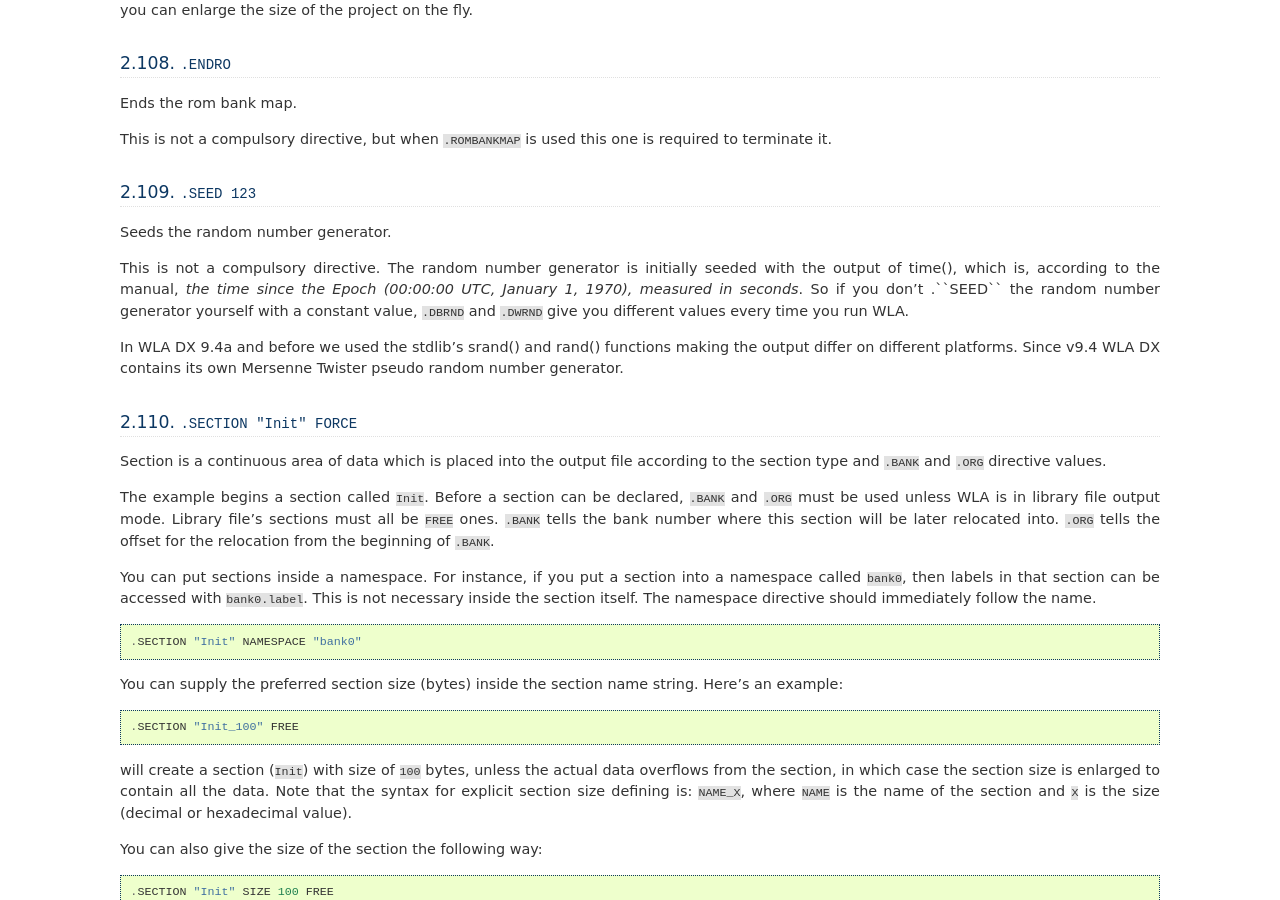
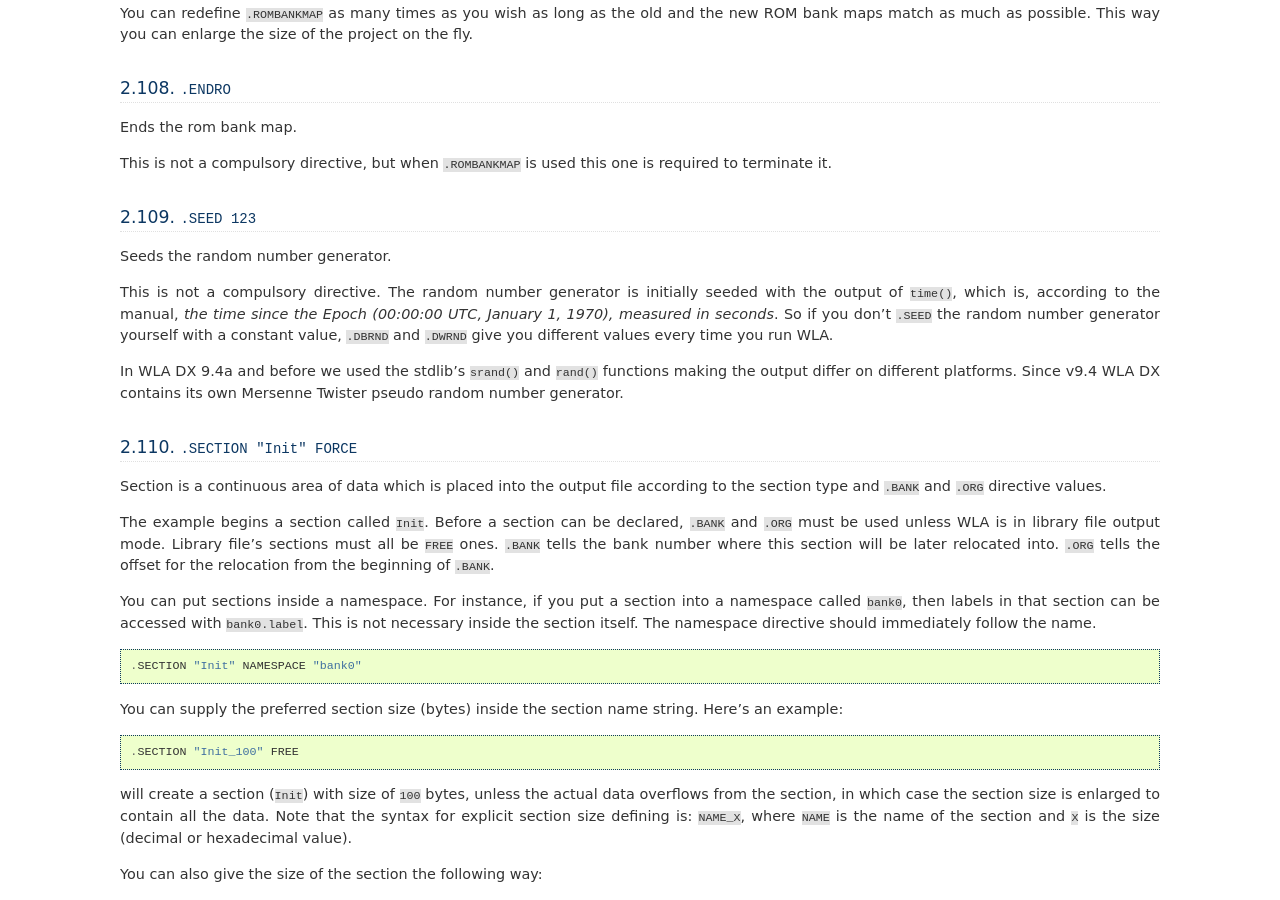
Before and after one commit to vhelin/wla-dx, a Sphinx documentation site: the page built from doc/asmdiv.rst, in a window 1280 px wide and 900 px high, scrolled down 32175 px. Built offline with Sphinx 7.4.7, drawn with Linux system fonts in a browser that asks for light colours; some of the changed text lies outside the part shown.

Commit message:
doc: Fix some formatting

```diff
--- a/doc/asmdiv.rst
+++ b/doc/asmdiv.rst
@@ -267,10 +267,10 @@ This is not a compulsory directive.
 ``.INDEX 8``
 ------------
 
-Forces WLA to override the index (X/Y) register size given with ``SEP``/``REP``.
-``.INDEX`` doesn't produce any code, it only affects the way WLA interprets the
-immediate values (8 for 8 bit operands, 16 for 16 bit operands) for opcodes
-dealing with the index registers.
+Forces WLA to override the index (``X``/``Y``) register size given with
+``SEP``/``REP``. ``.INDEX`` doesn't produce any code, it only affects the way
+WLA interprets the immediate values (``8`` for 8 bit operands, ``16`` for 16
+bit operands) for opcodes dealing with the index registers.
 
 So after giving ``.INDEX 8`` ::
 
@@ -315,7 +315,7 @@ Defines bytes, just like ``.DSB`` does, only this time they are filled with
 the random numbers. If you want to seed the random number generator,
 use ``.SEED``.
 
-The first parameter (20 in the example) defines the number of random
+The first parameter (``20`` in the example) defines the number of random
 numbers we want to generate. The next two tell the range of the random
 numbers, i.e. min and max.
 
@@ -412,7 +412,7 @@ This is not a compulsory directive.
 ---------------
 
 Indicates the size of the ROM in rombanks. This value is converted to a
-standard Gameboy ROM size indicator value found at $148 in a Gameboy ROM,
+standard Gameboy ROM size indicator value found at ``$148`` in a Gameboy ROM,
 and there this one is put into.
 
 This is a compulsory directive unless ``.ROMBANKMAP`` is defined.
@@ -426,7 +426,7 @@ way you can enlarge the size of the project on the fly.
 --------------
 
 Indicates the size of the RAM. This is a standard Gameboy RAM size indicator
-value found at $149 in a Gameboy ROM, and there this one is put to also.
+value found at ``$149`` in a Gameboy ROM, and there this one is put to also.
 
 This is not a compulsory directive.
 
@@ -1007,18 +1007,20 @@ SMC header is a chunk of 512 bytes. WLALINK touches only its first three
 bytes, and sets the rest to zeroes. Here's what will be inside the first
 three bytes:
 
-===== ===================================================================
-``0``  low byte of 8KB page count.
-``1``  high byte of 8KB page count.
-``2``  * Bit ``7``: ``0``
-       * Bit ``6``: ``0``
-       * Bit ``5``: ``0`` = LoROM, 1 = HiROM
-       * Bit ``4``: ``0`` = LoROM, 1 = HiROM
-       * Bit ``3`` and ``2``: SRAM size (``00`` = 256Kb, ``01`` = 64Kb,
-         ``10`` = 16Kb, ``11`` = 0Kb)
-       * Bit ``1``: ``0``
-       * Bit ``0``: ``0``
-===== ===================================================================
+====== ===================================================================
+ Byte   Description
+------ -------------------------------------------------------------------
+``0``   low byte of 8KB page count.
+``1``   high byte of 8KB page count.
+``2``   * Bit ``7``: ``0``
+        * Bit ``6``: ``0``
+        * Bit ``5``: ``0`` = LoROM, ``1`` = HiROM
+        * Bit ``4``: ``0`` = LoROM, ``1`` = HiROM
+        * Bit ``3`` and ``2``: SRAM size (``00`` = 256Kb, ``01`` = 64Kb,
+          ``10`` = 16Kb, ``11`` = 0Kb)
+        * Bit ``1``: ``0``
+        * Bit ``0``: ``0``
+====== ===================================================================
 
 This is not a compulsory directive.
 
@@ -1027,7 +1029,7 @@ This is not a compulsory directive.
 ----------
 
 With this directive you can define the SNES ROM mode to be HiROM.
-Issuing .HIROM will override the user's ROM bank map when
+Issuing ``.HIROM`` will override the user's ROM bank map when
 WLALINK computes 24-bit addresses and bank references. If no
 ``.HIROM`` or ``.LOROM`` are given then WLALINK obeys the banking
 defined in ``.ROMBANKMAP``.
@@ -1192,7 +1194,7 @@ This is not a compulsory directive.
 ``.DSB 256, $10``
 -----------------
 
-Defines 256 bytes of ``$10``.
+Defines ``256`` bytes of ``$10``.
 
 This is not a compulsory directive.
 
@@ -1235,7 +1237,7 @@ This is not a compulsory directive.
 ``.DSW 128, 20``
 ----------------
 
-Defines 128 words (two bytes) of ``20``.
+Defines ``128`` words (two bytes) of ``20``.
 
 This is not a compulsory directive.
 
@@ -1649,7 +1651,7 @@ This is not a compulsory directive.
 ``.IFLEEQ DEBUG 2``
 -------------------
 
-If the value of ``DEBUG`` is less or equal to 2, then the following piece of
+If the value of ``DEBUG`` is less or equal to ``2``, then the following piece of
 code is acknowledged until ``.ENDIF``/``.ELSE`` occurs in the text, otherwise
 it is skipped. Both arguments can be computations, defines or immediate values.
 
@@ -2044,15 +2047,15 @@ one is required to terminate it.
 Seeds the random number generator.
 
 This is not a compulsory directive. The random number generator is
-initially seeded with the output of time(), which is, according to
+initially seeded with the output of ``time()``, which is, according to
 the manual, *the time since the Epoch (00:00:00 UTC, January 1, 1970),
-measured in seconds*. So if you don't .``SEED`` the random number generator
+measured in seconds*. So if you don't ``.SEED`` the random number generator
 yourself with a constant value, ``.DBRND`` and ``.DWRND`` give you different
 values every time you run WLA.
 
-In WLA DX 9.4a and before we used the stdlib's srand() and rand() functions
-making the output differ on different platforms. Since v9.4 WLA DX contains
-its own Mersenne Twister pseudo random number generator.
+In WLA DX 9.4a and before we used the stdlib's ``srand()`` and ``rand()``
+functions making the output differ on different platforms. Since v9.4 WLA DX
+contains its own Mersenne Twister pseudo random number generator.
 
 
 ``.SECTION "Init" FORCE``
@@ -2380,14 +2383,14 @@ This begins the SNES header definition, and automatically defines
 ``.COMPUTESNESCHECKSUM``. From here you may define any of the following:
 
 
-- ``ID "ABCD"`` - inserts a one to four letter string starting at ``$7FB2``
+* ``ID "ABCD"`` - inserts a one to four letter string starting at ``$7FB2``
   (lorom) or ``$FFB2`` (hirom).
-- ``NAME "Hello World!"`` - identical to a freestanding ``.NAME``.
-- ``LOROM`` - identical to a freestanding ``.LOROM``.
-- ``HIROM`` - identical to a freestanding ``.HIROM``.
-- ``SLOWROM`` - identical to a freestanding ``.SLOWROM``.
-- ``FASTROM`` - identical to a freestanding ``.FASTROM``.
-- ``CARTRIDGETYPE $00`` - Places the given 8-bit value in ``$7FD6`` (``$FFD6``
+* ``NAME "Hello World!"`` - identical to a freestanding ``.NAME``.
+* ``LOROM`` - identical to a freestanding ``.LOROM``.
+* ``HIROM`` - identical to a freestanding ``.HIROM``.
+* ``SLOWROM`` - identical to a freestanding ``.SLOWROM``.
+* ``FASTROM`` - identical to a freestanding ``.FASTROM``.
+* ``CARTRIDGETYPE $00`` - Places the given 8-bit value in ``$7FD6`` (``$FFD6``
   in HiROM). Some possible values I've come across but cannot guarantee the
   accuracy of:
 
@@ -2400,7 +2403,7 @@ This begins the SNES header definition, and automatically defines
     ``$05``  ROM    SRAM    DSP1
     ``$13``  ROM            Super FX
    ======== ====== ====== ==========
-- ``ROMSIZE $09`` - Places the given 8-bit value in ``$7FD7`` (``$FFD7`` in
+* ``ROMSIZE $09`` - Places the given 8-bit value in ``$7FD7`` (``$FFD7`` in
   HiROM). Possible values include (but may not be limited to):
 
    ======== =============
@@ -2410,7 +2413,7 @@ This begins the SNES header definition, and automatically defines
     ``$0B``  16 Megabits
     ``$0C``  32 Megabits
    ======== =============
-- ``SRAMSIZE $01`` - Places the given 8-bit value into ``$7FD8`` (``$FFD8`` in
+* ``SRAMSIZE $01`` - Places the given 8-bit value into ``$7FD8`` (``$FFD8`` in
   HiROM). I believe these are the only possible values:
 
    ======== =============
@@ -2419,13 +2422,13 @@ This begins the SNES header definition, and automatically defines
     ``$02``  32 kilobits
     ``$03``  64 kilobits
    ======== =============
-- ``COUNTRY $00`` - Places the given 8-bit value into ``$7FD9`` (``$FFD9`` in
+* ``COUNTRY $00`` - Places the given 8-bit value into ``$7FD9`` (``$FFD9`` in
   HiROM). ``$00`` is Japan and ``$01`` is the United States, and there several
   more for other regions that I cannot recall off the top of my head.
-- ``LICENSEECODE $00`` - Places the given 8-bit value into ``$7FDA`` (``$FFDA``
+* ``LICENSEECODE $00`` - Places the given 8-bit value into ``$7FDA`` (``$FFDA``
   in HiROM.) You must find the legal values yourself as there are plenty of
   them. ;)
-- ``VERSION $01`` - Places the given 8-bit value into ``$7FDB`` (``$FFDB`` in
+* ``VERSION $01`` - Places the given 8-bit value into ``$7FDB`` (``$FFDB`` in
   HiROM) This is supposedly interpreted as version 1.byte, so a ``$01`` here
   would be version 1.01.
 
--- a/doc/asmsyntax.rst
+++ b/doc/asmsyntax.rst
@@ -13,11 +13,11 @@ Comments
 Comments begin with ``;`` or ``*`` and end along with the line. ``;`` can be
 used anywhere, but ``*`` can be placed only at the beginning of a new line.
 
-Version 4.1 of WLA introduced ANSI-C -like commenting. This means you can
+Version 4.1 of WLA introduced ANSI C -like commenting. This means you can
 start a multiline comment with ``/*`` and end it with ``*/``.
 
 Version 6.0 of WLA introduced ``.ASM`` and ``.ENDASM`` directives. These
-function much like ANSI-C comments, but unlike the ANSI-C comments these can be
+function much like ANSI C comments, but unlike the ANSI C comments these can be
 nested.
 
 
```
Also changed, not shown: other parts of doc/asmdiv.rst (+7 -6 lines).
